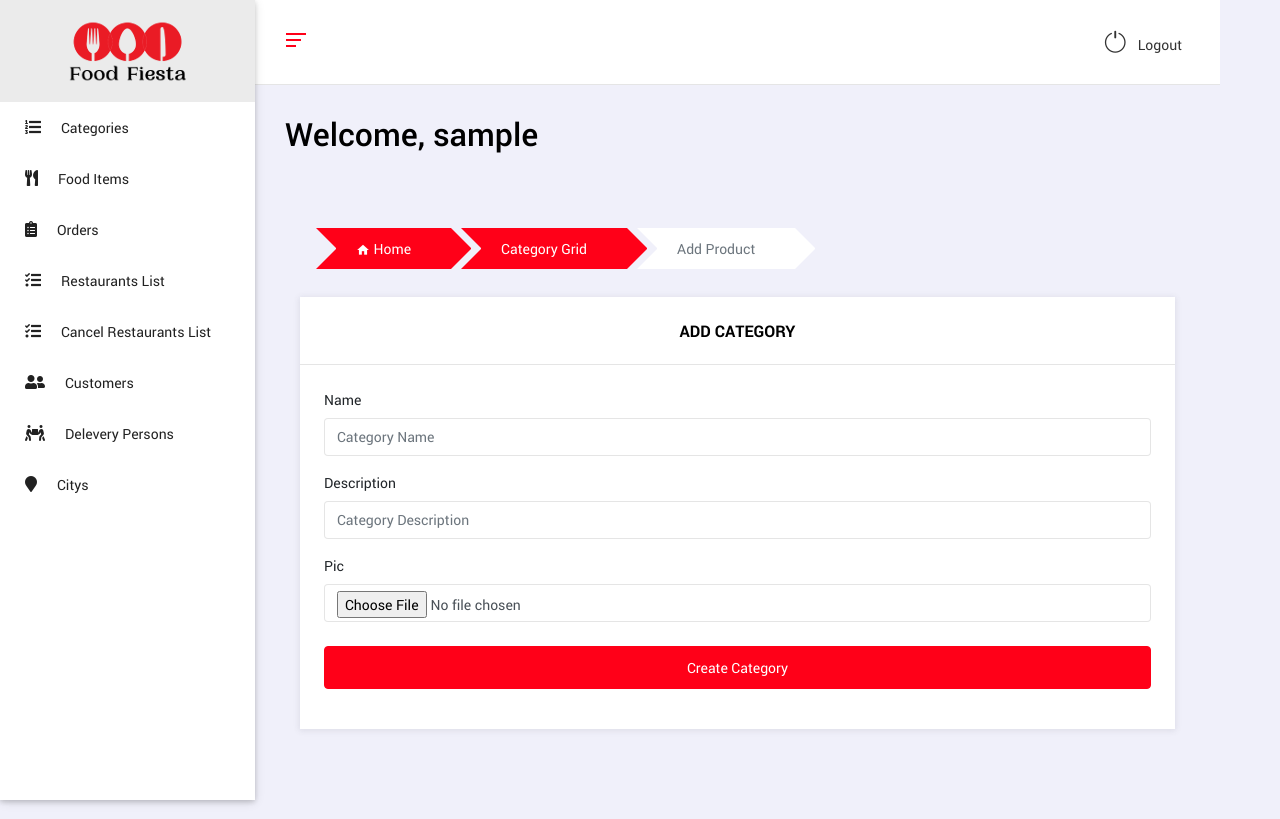
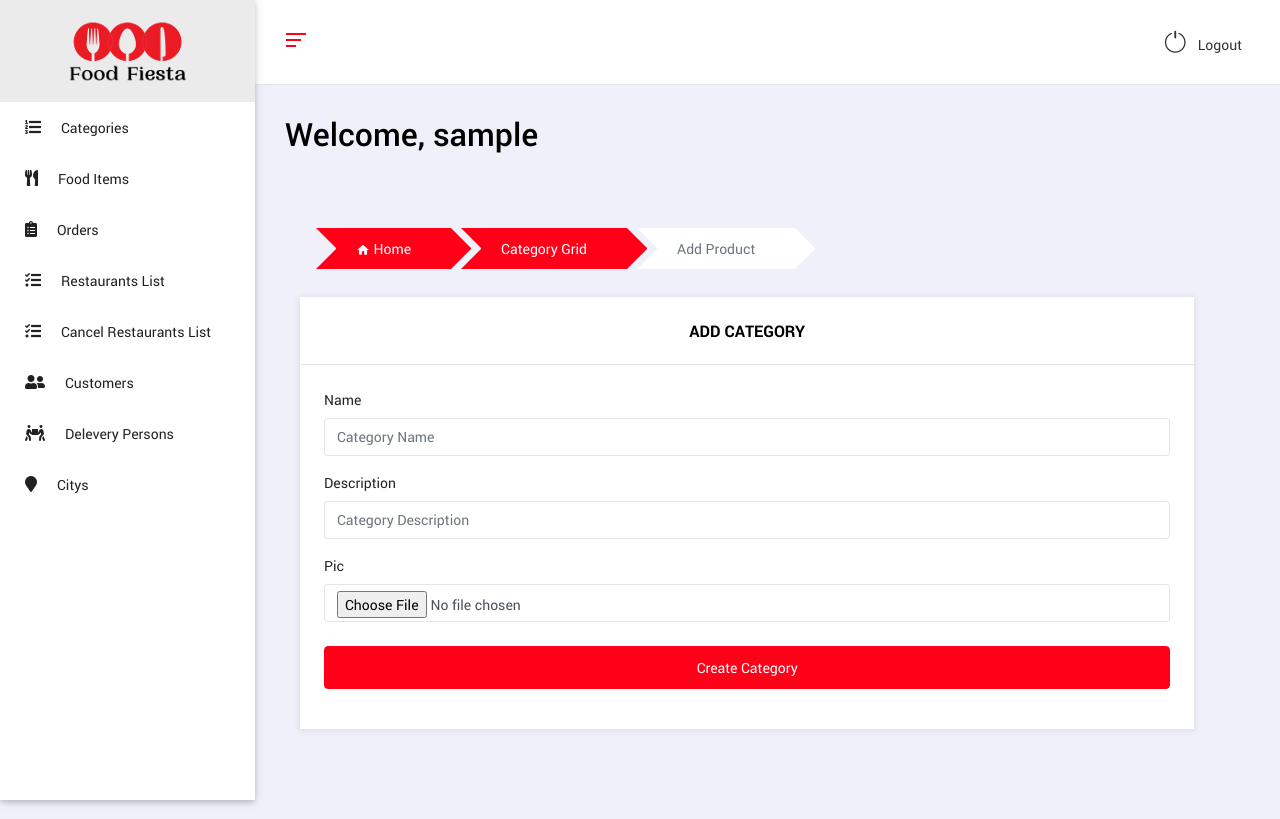
Before and after one commit to devanghingu/food-fiesta, a Django app: page /adminview/category/create/ in a window 1280 px wide. Run offline with Django 3.2, Linux system fonts and the light colour scheme; the visitor is signed in with stand-in values (Sample User, id 1); some libraries are stand-ins or nearby versions.

Commit message:
Change In Index Template

```diff
--- a/foodfiesta/adminview/templates/adminview/index.html
+++ b/foodfiesta/adminview/templates/adminview/index.html
@@ -29,7 +29,7 @@
   <link rel="icon" type="image/png" sizes="32x32" href="{% static 'backend/adminview/favicon.ico' %}">
 </head>
 
-<body class="ms-body ms-aside-left-open ms-primary-theme ms-has-quickbar">
+<body class="ms-body ms-aside-left-open ms-primary-theme">
   <!-- Preloader -->
   <div id="preloader-wrap">
     <div class="spinner spinner-8">
```
